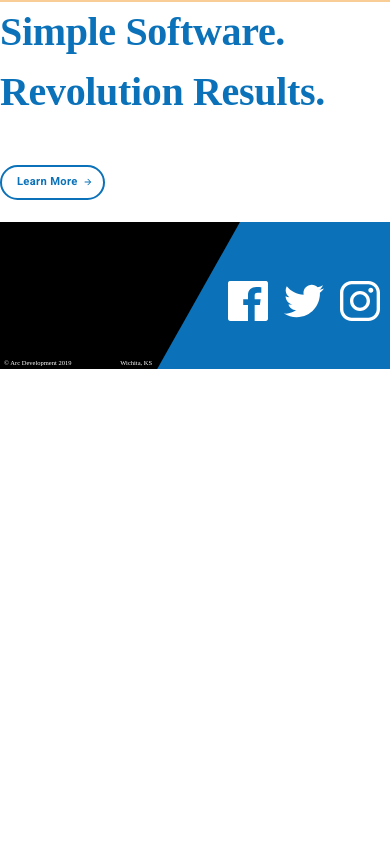
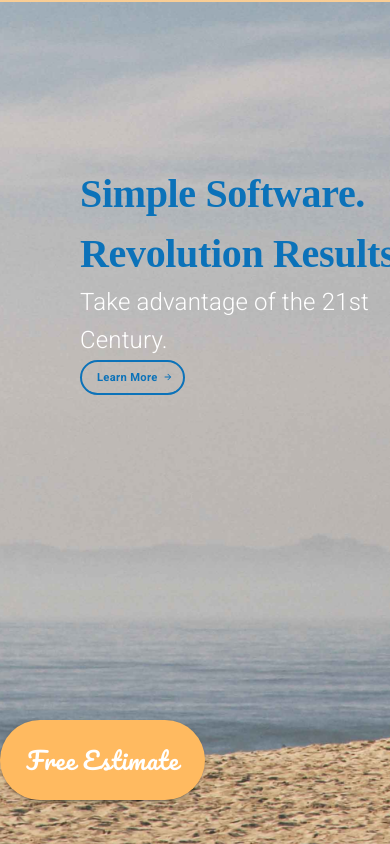
Before and after one commit to RaphaelOhlsen/materialui, a React (Create React App) app: page / in a window 390 px wide. Shown: the part 5960-6804 px from the top of the page. Before the commit the page ends 6329 px from the top, so only its background shows below. Built offline with nearby package versions, Linux system fonts and the light colour scheme.

Commit message:
74. Creating The Call To Action Continued

```diff
--- a/src/components/ui/CalltoAction.js
+++ b/src/components/ui/CalltoAction.js
@@ -4,6 +4,9 @@
 import { makeStyles, useTheme } from '@material-ui/core/styles';
 import Button from '@material-ui/core/Button';
 import ButtonArrow from './ButtonArrow';
+
+import background from '../../assets/background.jpg';
+import mobileBackground from '../../assets/mobileBackground.jpg';
 
 const useStyles = makeStyles(theme => ({
   learnButton: {
@@ -12,11 +15,33 @@
     height: 35,
     padding: 10,
     paddingLeft: 15,
-    marginTop: "1em",
     [theme.breakpoints.down("sm")]: {
-      marginBottom: "2em"
+      // marginBottom: "2em"
     }
   },
+  background: {
+    backgroundImage: `url(${background})`,
+    backgroundPosition: "center",
+    backgroundSize: "cover",
+    backgroundRepeat: "no-repeat",
+    height: "60em",
+    width: "100%",
+    [theme.breakpoints.down("md")]: {
+      backgroundImage: `url(${mobileBackground})`,
+    }
+  },
+  estimateButton: {
+    ...theme.typography.estimate,
+    borderRadius: 50,
+    height: 80,
+    width: 205,
+    backgroundColor: theme.palette.common.orange,
+    fontSize: "1.5rem",
+    marginRight: "5rem",
+    "&:hover": {
+      backgroundColor: theme.palette.secondary.light
+    }
+  }
 }));
 
 
@@ -25,14 +50,19 @@
   const theme = useTheme();
 
   return (
-    <Grid container>
-      <Grid item>
+    <Grid
+      container
+      alignItems="center"
+      justify="space-between"
+      className={classes.background}
+    >
+      <Grid item style={{marginLeft: "5em"}}>
         <Grid container direction="column">
           <Grid item>
             <Typorgraphy variant="h2">
               Simple Software.<br />Revolution Results.
             </Typorgraphy>
-            <Typorgraphy variant="subtitle2">
+            <Typorgraphy variant="subtitle2" style={{fontSize: "1.5rem"}}>
               Take advantage of the 21st Century.
             </Typorgraphy>
             <Grid container item>
@@ -51,6 +81,14 @@
           </Grid>
         </Grid>
       </Grid>
+      <Grid item>
+        <Button
+          variant="contained"
+          className={classes.estimateButton}
+        >
+          Free Estimate
+        </Button>
+      </Grid>
     </Grid>
   )
 }
```
